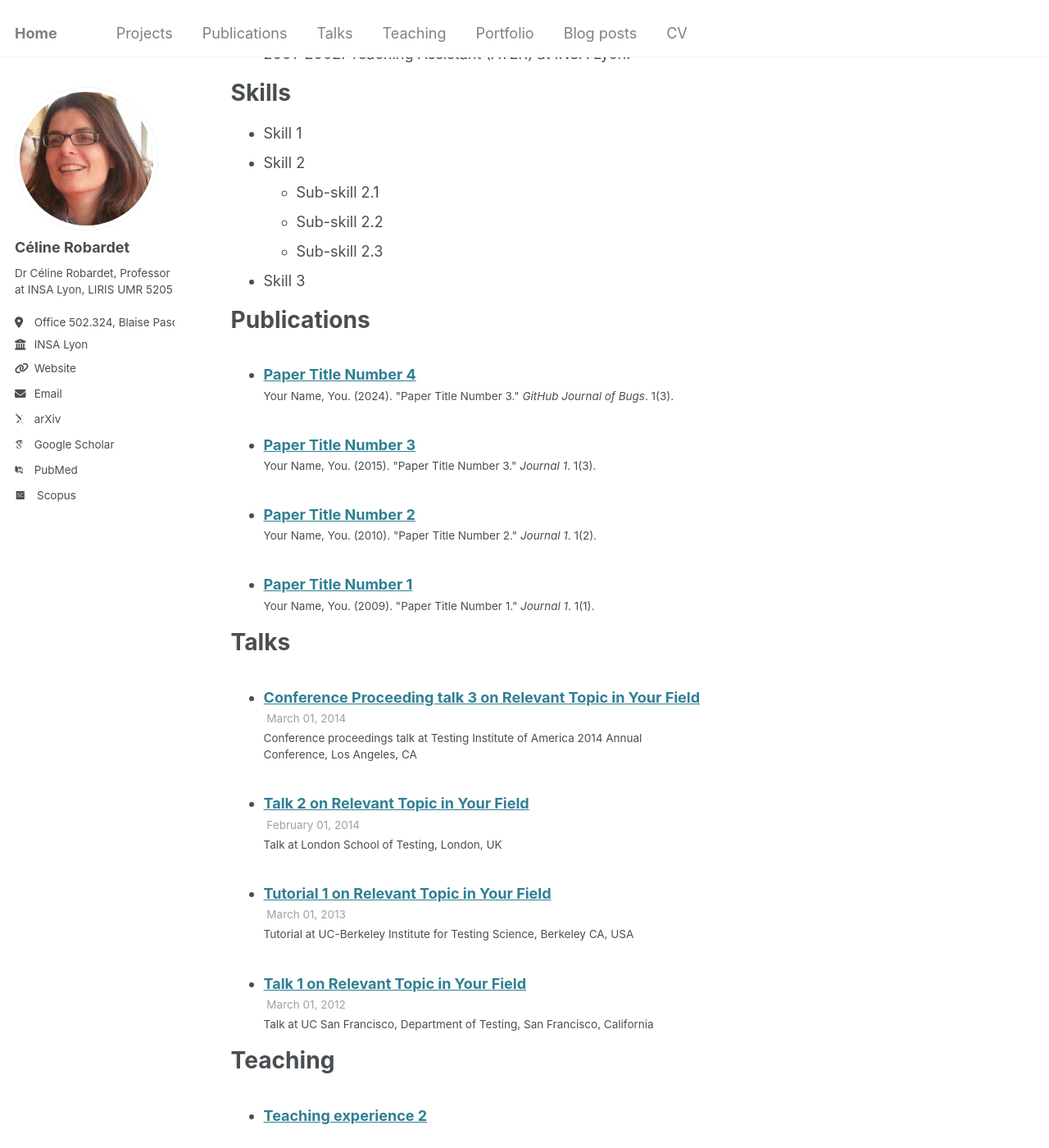
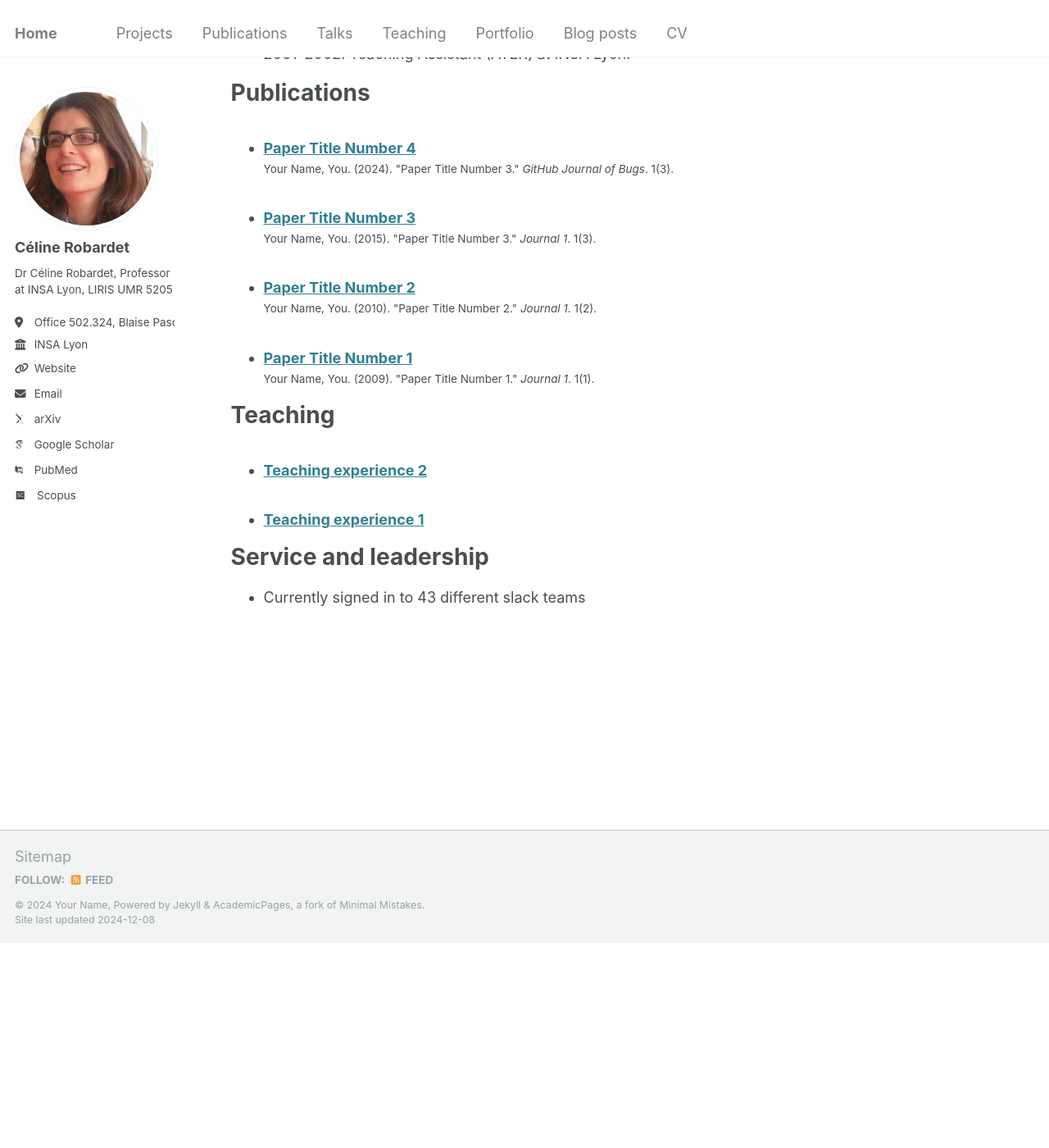
Before and after one commit to crobardet/crobardet.github.io, a Jekyll site: the page built from _pages/cv.md, in a window 1280 px wide and 1400 px high, scrolled down 642 px. Shown: the whole window at 82% size. Built offline with Jekyll 4.4.1, drawn with Linux system fonts in a browser that asks for light colours; some web fonts are replaced; after the commit the page ends 1792 px from its top, so only the background shows below that.

Commit message:
Update cv.md

```diff
--- a/_pages/cv.md
+++ b/_pages/cv.md
@@ -28,14 +28,7 @@
 
 
 
-Skills
-======
-* Skill 1
-* Skill 2
-  * Sub-skill 2.1
-  * Sub-skill 2.2
-  * Sub-skill 2.3
-* Skill 3
+
 
 Publications
 ======
@@ -43,11 +36,7 @@
     {% include archive-single-cv.html %}
   {% endfor %}</ul>
 
-Talks
-======
-  <ul>{% for post in site.talks reversed %}
-    {% include archive-single-talk-cv.html  %}
-  {% endfor %}</ul>
+
 
 Teaching
 ======
```
